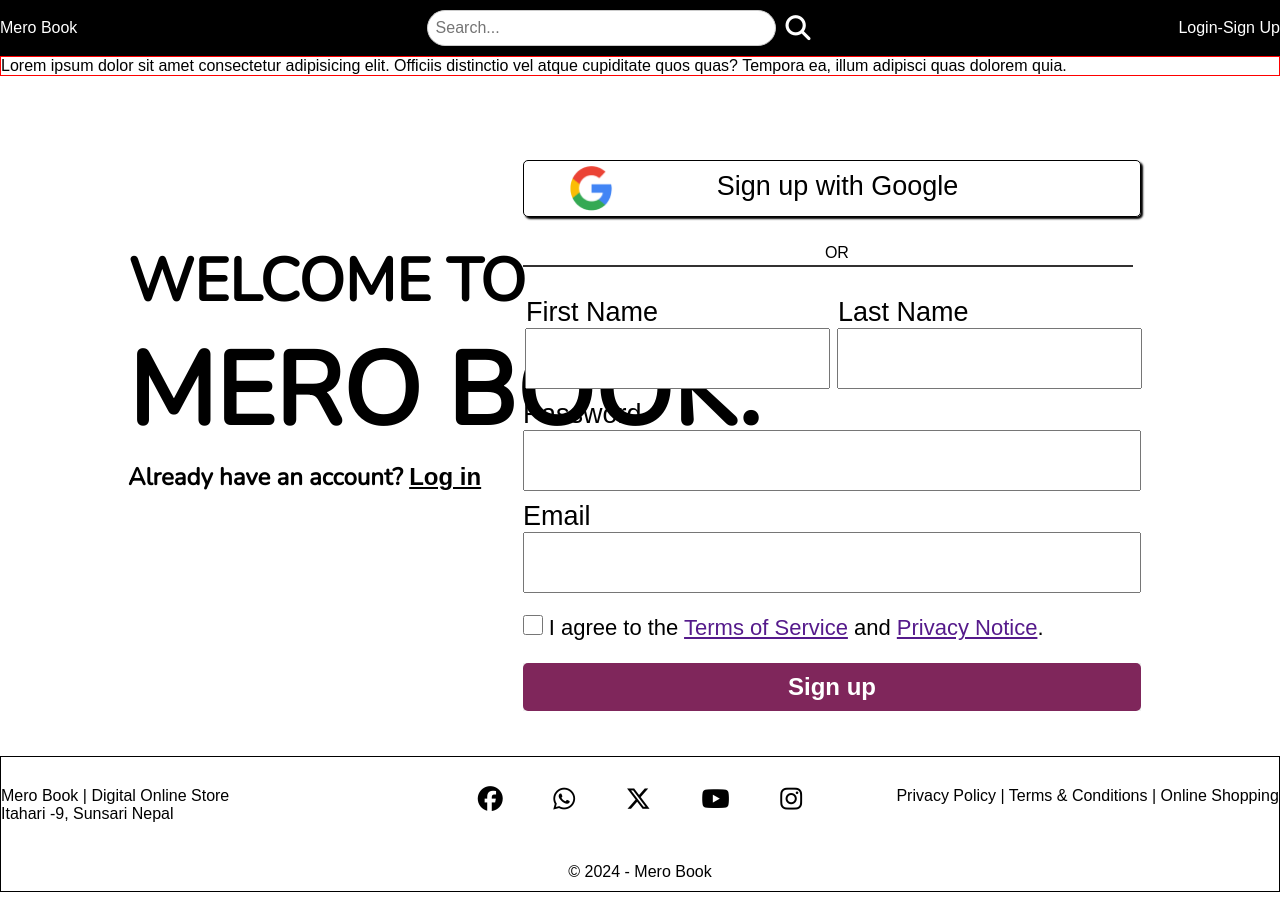
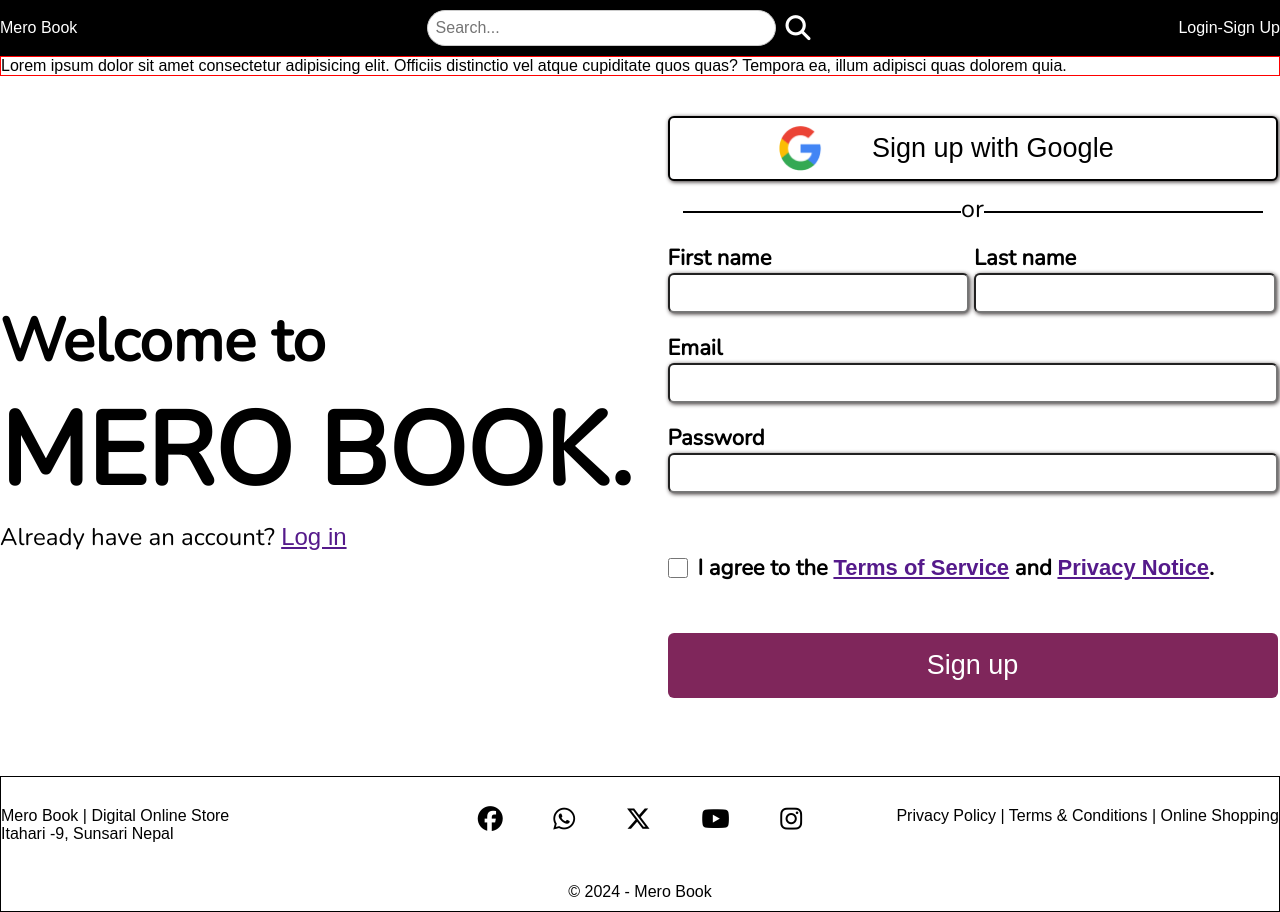
Before and after one commit to merobook01/merobook01.github.io, a plain HTML site: page signup.html in a window 1280 px wide. Drawn offline with nearby package versions, Linux system fonts and the light colour scheme.

Commit message:
signup modified

```diff
--- a/signup.html
+++ b/signup.html
@@ -1,18 +1,18 @@
 <!DOCTYPE html>
 <html lang="en">
-
   <head>
-    <meta charset="UTF-8">
-    <meta name="viewport" content="width=device-width, initial-scale=1.0">
+    <meta charset="UTF-8" />
+    <meta name="viewport" content="width=device-width, initial-scale=1.0" />
     <title>Mero Book</title>
-    <link rel="stylesheet" href="https://cdnjs.cloudflare.com/ajax/libs/font-awesome/6.5.1/css/all.min.css"
-        integrity="sha512-DTOQO9RWCH3ppGqcWaEA1BIZOC6xxalwEsw9c2QQeAIftl+Vegovlnee1c9QX4TctnWMn13TZye+giMm8e2LwA=="
-        crossorigin="anonymous" referrerpolicy="no-referrer" />
-        <link rel="preconnect" href="https://fonts.googleapis.com">
-<link rel="preconnect" href="https://fonts.gstatic.com" crossorigin>
-<link href="https://fonts.googleapis.com/css2?family=Nunito&display=swap" rel="stylesheet">
-    <link rel="stylesheet" href="styles.css">
-    <link rel="stylesheet" href="./styles/signup.css">
+    <link rel="stylesheet" href="https://cdnjs.cloudflare.com/ajax/libs/font-awesome/6.5.1/css/all.min.css" integrity="sha512-DTOQO9RWCH3ppGqcWaEA1BIZOC6xxalwEsw9c2QQeAIftl+Vegovlnee1c9QX4TctnWMn13TZye+giMm8e2LwA==" crossorigin="anonymous" referrerpolicy="no-referrer" />
+    <link rel="preconnect" href="https://fonts.googleapis.com" />
+    <link rel="preconnect" href="https://fonts.gstatic.com" crossorigin />
+    <link href="https://fonts.googleapis.com/css2?family=Nunito&display=swap" rel="stylesheet" />
+    <link rel="preconnect" href="https://fonts.googleapis.com" />
+    <link rel="preconnect" href="https://fonts.gstatic.com" crossorigin />
+    <link href="https://fonts.googleapis.com/css2?family=Nunito&display=swap" rel="stylesheet" />
+    <link rel="stylesheet" href="styles.css" />
+    <link rel="stylesheet" href="/styles/signup.css" />
   </head>
 
   <body>
@@ -20,89 +20,79 @@
       <div class="navigation">
         <!--head-nav is the top most nav-->
         <div class="head-nav">
-                <div class="left">
-                    Mero Book
-                </div>
+          <div class="left">Mero Book</div>
           <div class="middle">
             <form action="/search" method="GET">
               <div class="search-bar">
-                            <input type="search" id="searchQuery" name="q" placeholder="Search...">
-                            <button type="submit"><i class="fa-solid fa-magnifying-glass"></i></button>
+                <input type="search" id="searchQuery" name="q" placeholder="Search..." />
+                <button type="submit">
+                  <i class="fa-solid fa-magnifying-glass"></i>
+                </button>
               </div>
             </form>
           </div>
           <div class="right">
-                    <a class="login" href="#login">Login</a>
+            <a class="login" href="login.html">Login</a>
             -
-                    <a class="signup" href="#signup">Sign Up</a>
+            <a class="signup" href="signup.html">Sign Up</a>
           </div>
         </div>
+
         <!--text-nav to display text-->
-            <div class="text-nav">
-                Lorem ipsum dolor sit amet consectetur adipisicing elit. Officiis distinctio vel atque cupiditate quos
-                quas? Tempora ea, illum adipisci quas dolorem quia.
-            </div>
+        <div class="text-nav">Lorem ipsum dolor sit amet consectetur adipisicing elit. Officiis distinctio vel atque cupiditate quos quas? Tempora ea, illum adipisci quas dolorem quia.</div>
       </div>
     </header>
 
     <main>
+      <div class="main-container">
         <div class="container">
-    <div class="row">
-        <div class="welcome col-md-6">
-            <h2>welcome to <h1>mero book.</h1></h2>
-            <h3>Already have an account? <a href="">Log in</a></h3>
+          <div class="welcome">
+            <p class="welcomeTo">Welcome to</p>
+            <p class="meroBook">mero book.</p>
+            <p class="alreadyHave">Already have an account? <a href="">Log in</a></p>
+          </div>
+          <div class="register">
+            <div class="buttonContainer">
+              <button type="button" class="googleButton">
+                <img src="/img/Google Logos By hrhasnai (1).png" width="45px" height="45px" alt="" />
+                <p>Sign up with Google</p>
+              </button>
+            </div>
+            <div class="line">
+              <hr />
+              <p class="or">or</p>
             </div>
 
-        <div class="register col-md-6" style="margin-left: 15em;">
-            <div class="googleReg" style="margin-bottom: 20px;">
-                <a href="" style="width: 618px;">
-                    <img src="img/Google Logos By hrhasnai (1).png" style="margin-left: 40px;" width="45px" height="45px" alt="">
-                    <span>Sign up with Google</span>
-                </a>
-                <hr >
-                <p class="or">OR</p>
+            <div class="flname">
+              <div class="fname">
+                <label for="fname">First name</label><br />
+                <input class="inputbox" type="text" />
+              </div>
+              <div class="lname">
+                <label for="lname">Last name</label><br />
+                <input class="inputbox" type="text" />
+              </div>
+            </div>
+            <div class="otherDetails">
+              <label for="email">Email</label><br />
+              <input class="inputs" type="email" />
+            </div>
+            <div class="otherDetails">
+              <label for="password">Password</label><br />
+              <input class="inputs" type="password" />
             </div>
 
-            <form style="margin: auto;">
-              <div class="flName row" style="font-size: 27px;" >
-                <div class="fname">
-                    <label for="First Name" style="margin-left: -7px;">First Name</label>
-                    <div>
-                        <input class="nameLabel" type="text">
-                    </div>
+            <div class="termsandconditions">
+              <input class="checkbox" type="checkbox" name="checkbox" id="" />
+              <p>
+                I agree to the <span><a href="">Terms of Service</a></span> and <span><a href="">Privacy Notice</a></span
+                >.
+              </p>
             </div>
 
-                <div class="lname" style="margin-left: 15px;">
-                    <label for="Last Name" style="margin-left: -7px;">Last Name</label>
-                    <div>
-                        <input class="nameLabel" type="text">
+            <div class="signinContainer">
+              <button type="button" class="signinButton"><a href="login.html">Sign up</a></button>
             </div>
-                </div>
-            </div>
-            <div class="pLabel">
-                <label style="font-size: 27px;" for="password">Password</label>
-                <div>
-                    <input class="passwordLabel" type="password">
-                </div>
-            </div>
-            <div class="emailLabel">
-                <label style="font-size: 27px;" for="password">Email</label>
-                <div>
-                    <input class="emailLabel" type="password">
-                </div>
-            </div>
-
-            <div class="terms">
-                <input style="width: 20px; height: 20px;" type="checkbox" name="" id="">
-                <span>I agree to the <a href="">Terms of Service</a> and <a href="">Privacy Notice</a>.</span>
-            </div>
-
-
-                <button class="signupP"><a href="">
-                    <span>Sign up</span>
-                </a></button>
-
-        </form>
           </div>
         </div>
       </div>
@@ -113,7 +103,7 @@
       <div class="footer1">
         <!--footer1 content the 3 div in horizontal-->
         <div class="left">
-                Mero Book | Digital Online Store<br>
+          Mero Book | Digital Online Store<br />
           Itahari -9, Sunsari Nepal
         </div>
         <div class="social-media">
@@ -123,16 +113,17 @@
           <a href=""><i class="fa-brands fa-youtube"></i> </a>
           <a href=""><i class="fa-brands fa-instagram"></i> </a>
         </div>
-            <div class="right">
-                Privacy Policy | Terms & Conditions | Online Shopping
-            </div>
+        <div class="right">Privacy Policy | Terms & Conditions | Online Shopping</div>
       </div>
       <div class="footer2">
         <!--footer2 contain the text-->
-            <p>© <span id="yearFooter">xxxx</span> - Mero Book </p>
+        <p>
+          ©
+          <span id="yearFooter">xxxx</span>
+          - Mero Book
+        </p>
       </div>
     </footer>
     <script src="script.js"></script>
   </body>
-
 </html>
--- a/styles/signup.css
+++ b/styles/signup.css
@@ -1,154 +1,165 @@
-/* signUp */
-.container{
-    height: 85vh;
-}
-.container, .row{
-    display: flex;
-    width: fit-content;
-    padding: 10px;
+/* signup */
 
+* a:hover {
+  color: blue;
 }
 
-.welcome{
-    position: absolute;
-    top: 30%;
-    left: 10%;
-}
-.welcome a{
-    color: #000000;
+* label {
+  font-family: "Nunito", sans-serif;
+  font-weight: bold;
+  font-size: 22px;
 }
 
-.welcome h2{
-    font-family: 'Nunito', sans-serif;
-    font-size: 60px;
-    text-transform: uppercase;
+* .inputbox,
+.inputs {
+  border-radius: 6px;
+  box-shadow: 1px 1px 4px rgb(54, 47, 47);
+  height: 40px;
+  padding-inline-start: 6px;
+  font-size: 15px;
+  font-family: "Poppins", sans-serif;
 }
 
-.welcome h1{
-    font-family: 'Nunito', sans-serif;
-    font-size: 102px;
-    text-transform: uppercase;
-    font-weight: bold;
-
+* .otherDetails {
+  margin-bottom: 20px;
 }
 
-.welcome h3{
-    font-family: 'Nunito', sans-serif;
-    font-size: 24px;
-
+.main-container {
+  display: flex;
+  justify-content: center;
 }
 
-.welcome a:hover{
-    font-family: 'Nunito', sans-serif;
-    color: rgb(48, 48, 226);
-    font-size: 26px;
-
-}
-.register{
-    position: absolute;
-    top: 20%;
-    right: 10%;
+.container {
+  width: 1331px;
+  height: 700px;
+  display: flex;
+  flex-wrap: wrap;
 }
 
-.googleReg a{
-    display: flex;
-    padding: 5px;
-    border: #000000 1px solid;
-    border-radius: 5px;
-    text-decoration: none;
-    color: #000000;
-    font-size: 27px;
-    box-sizing: border-box;
-    box-shadow: 2px 2px 2px #000000 ;
-
+.welcome {
+  display: flex;
+  flex-direction: column;
+  text-align: start;
+  justify-content: center;
+  height: 700px;
+  width: 665px;
 }
 
-.googleReg span{
-    position: absolute;
-    padding: 5px;
-    left: 30%;
+.welcome .welcomeTo {
+  font-family: "Nunito", sans-serif;
+  font-weight: bold;
+  font-size: 60px;
 }
 
-hr{
-    border: #333131 1px solid;
-    margin-top: 3em;
-      width: 610px;
+.welcome .meroBook {
+  font-family: "Nunito", sans-serif;
+  font-weight: bolder;
+  font-size: 102px;
+  text-transform: uppercase;
 }
 
-.or{
-    display: flex;
-    width: min-content;
-    background-color: #FFFFFF;
-    position: absolute;
-    left: 48%;
-    bottom: 81.5%;
+.welcome .alreadyHave {
+  font-family: "Nunito", sans-serif;
+  font-size: 24px;
 }
 
-.flName .nameLabel{
-    margin-left: -8px;
-    width: 305px;
-    height: 61px;
-    font-family: 'Nunito', sans-serif;
-
+.register {
+  display: flex;
+  flex-direction: column;
+  margin: 40px auto 0px auto;
 }
 
-
-.fname .lname .nameLabel{
-    font-family: 'Nunito', sans-serif;
-    width: 305px;
-    height: 61px;
-    margin-right: 22px;
+.buttonContainer .googleButton {
+  background-color: white;
+  box-sizing: border-box;
+  border: 2px solid black;
+  border-radius: 6px;
+  box-shadow: 1px 1px 4px rgb(54, 47, 47);
+  width: 610px;
+  height: 65px;
+  font-size: 27px;
+  position: relative;
+  display: flex;
+  align-items: center;
+  cursor: pointer;
 }
 
-.pLabel .passwordLabel{
-    font-family: 'Nunito', sans-serif;
-    margin-bottom: 10px;
-    width: 38.5em;
-    height: 3em;
-    width: 618.05px;
-    height: 61px;
+.buttonContainer img {
+  position: absolute;
+  left: 4em;
 }
 
-.emailLabel .emailLabel{
-    margin-bottom: 20px;
-    font-family: 'Nunito', sans-serif;
-    width: 38.5em;
-    height: 3em;
-    width: 618.05px;
-    height: 61px;
+.buttonContainer p {
+  position: absolute;
+  left: 7.5em;
 }
 
-.terms{
-    font-family: 'Nunito', sans-serif;
-    font-size: 22px;
-    margin-bottom: 20px;
+.line {
+  position: relative;
+  display: flex;
+  justify-content: center;
+  margin-bottom: 30px;
 }
 
-.terms a:hover{
-    color: blue;
+.line hr {
+  margin-top: 30px;
+  border: 1px solid;
+  width: 580px;
 }
 
-.signupP{
-    width:  618.05px;
+.line .or {
+  font-family: "Nunito", sans-serif;
+  font-size: 25px;
+  position: absolute;
+  margin-top: 11px;
+  background-color: white;
 }
 
-.signupP a{
-    display: flex;
-    padding: 5px;
-    background-color: #7f265b;
-    border-radius: 5px;
-    text-decoration: none;
+.flname {
+  display: flex;
+  flex-direction: row;
+  gap: 5px;
+  margin-bottom: 20px;
 }
 
-.signupP span{
-    padding: 5px;
-    margin: auto;
-    font-weight: bold;
-    font-size: 24px;
-    color: #FFFFFF;
+.flname input {
+  width: 301.58px;
 }
 
-button{
-    border: none;
-  align-items: center;
+.inputs {
+  width: 610px;
 }
+
+.termsandconditions {
+  display: flex;
+  text-align: center;
+  gap: 10px;
+  margin-top: 40px;
+  margin-bottom: 50px;
+}
+
+.termsandconditions .checkbox {
+  width: 20px;
+}
+
+.termsandconditions p {
+  font-family: "Nunito", sans-serif;
+  font-size: 22px;
+  font-weight: bolder;
+}
+
+.signinContainer .signinButton {
+  width: 610px;
+  height: 65px;
+  text-align: center;
+  cursor: pointer;
+  border: none;
+  border-radius: 6px;
+  background-color: #7f265b;
+}
+
+.signinContainer .signinButton a {
+  text-decoration: none;
+  color: white;
+  font-size: 27px;
+}
```
Also changed, not shown: index.html (+31 -44 lines), login.html (added, +82 -0 lines), styles/login.css (added). Lines whose indentation alone changed are shown as unchanged.
